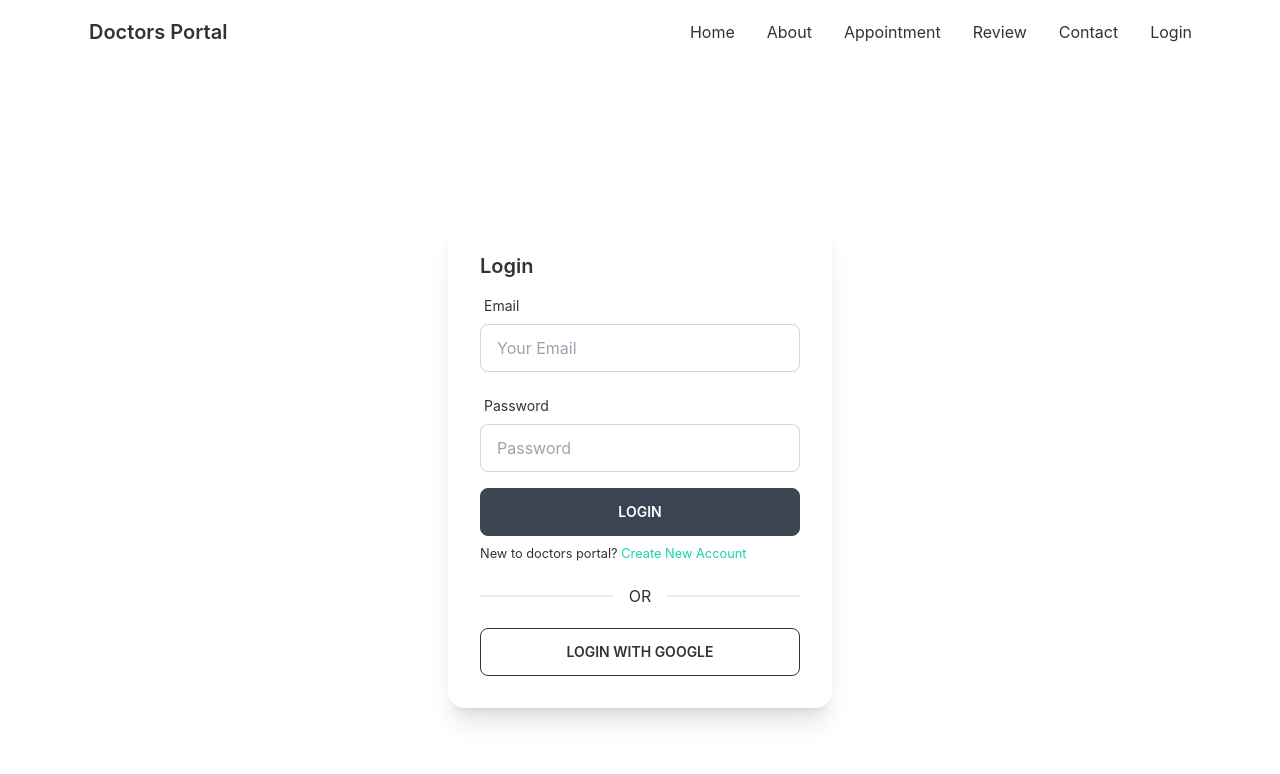
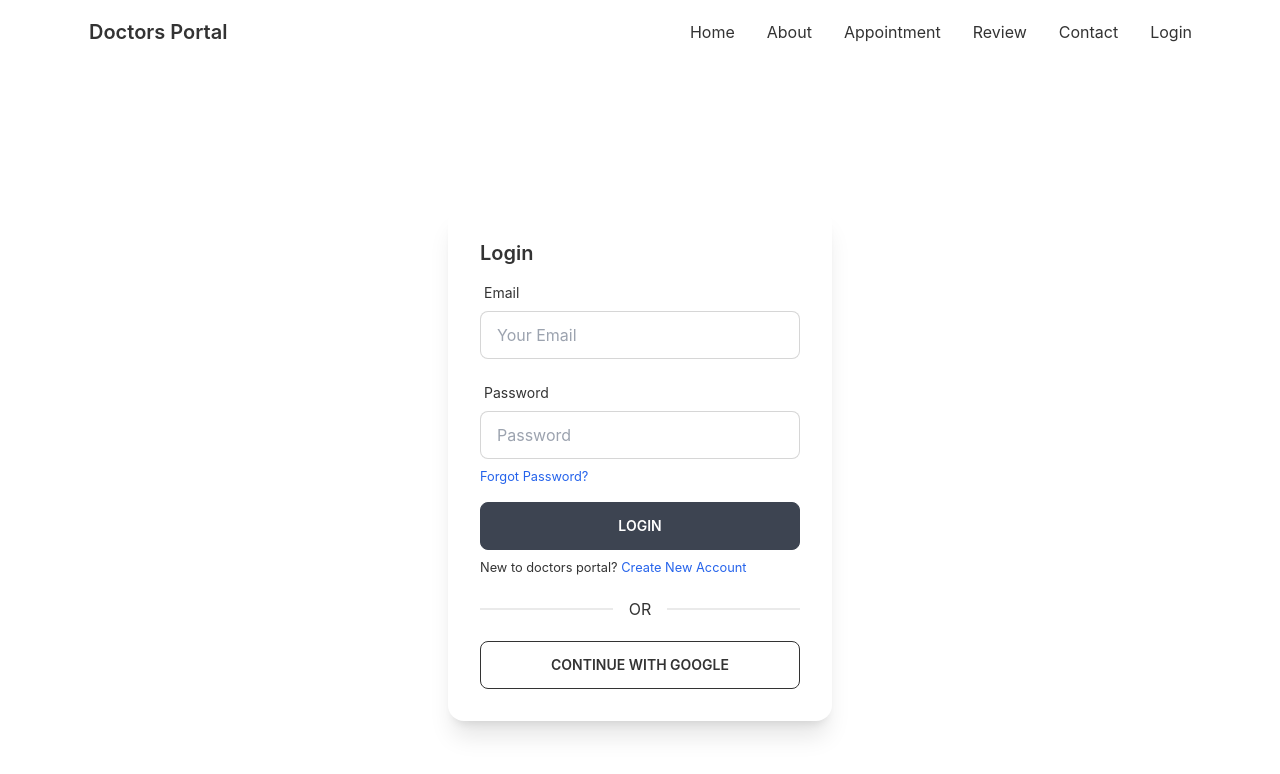
Before and after one commit to sayedmdsafwan/doctors-portal-client, a React (Create React App) app: page /login in a window 1280 px wide. Shown: the top 774 px of the page. Built offline with nearby package versions, Linux system fonts and the light colour scheme; no server answers.

Commit message:
Email verification system added

```diff
--- a/src/components/Pages/Login/Login.js
+++ b/src/components/Pages/Login/Login.js
@@ -1,5 +1,6 @@
 import React, { useEffect } from "react";
 import {
+    useSendPasswordResetEmail,
     useSignInWithEmailAndPassword,
     useSignInWithGoogle,
 } from "react-firebase-hooks/auth";
@@ -13,6 +14,8 @@ const Login = () => {
         useSignInWithGoogle(auth);
     const [signInWithEmailAndPassword, user, loading, error] =
         useSignInWithEmailAndPassword(auth);
+    const [sendPasswordResetEmail, sending, resetError] =
+        useSendPasswordResetEmail(auth);
 
     const navigate = useNavigate();
     const location = useLocation();
@@ -22,6 +25,7 @@ const Login = () => {
     const {
         register,
         handleSubmit,
+        getValues,
         formState: { errors },
         reset,
     } = useForm();
@@ -29,6 +33,16 @@ const Login = () => {
     const onSubmit = (data) => {
         signInWithEmailAndPassword(data.email, data.password);
         reset();
+    };
+
+    const resetYourPassword = async () => {
+        const email = getValues("email");
+        if (email) {
+            await sendPasswordResetEmail(email);
+            alert("Sent email");
+        } else {
+            alert("Please enter your email address");
+        }
     };
 
     useEffect(() => {
@@ -47,7 +61,7 @@ const Login = () => {
         );
     }
 
-    if (loading || gLoading) {
+    if (loading || gLoading || sending) {
         return <Loading />;
     }
 
@@ -110,6 +124,12 @@ const Login = () => {
                                     },
                                 })}
                             />
+                            <small
+                                onClick={resetYourPassword}
+                                className="mt-2 cursor-pointer text-blue-600"
+                            >
+                                Forgot Password?
+                            </small>
                             <label className="label">
                                 {errors.password?.type === "required" && (
                                     <span className="label-text-alt text-red-400">
@@ -133,7 +153,7 @@ const Login = () => {
 
                     <small>
                         New to doctors portal?{" "}
-                        <Link to="/signup" className="text-secondary">
+                        <Link to="/signup" className="text-blue-600">
                             Create New Account
                         </Link>
                     </small>
@@ -143,7 +163,7 @@ const Login = () => {
                         onClick={() => signInWithGoogle()}
                         className="btn btn-outline"
                     >
-                        Login With Google
+                        Continue With Google
                     </button>
                 </div>
             </div>
--- a/src/components/Pages/Login/RequireAuth.js
+++ b/src/components/Pages/Login/RequireAuth.js
@@ -1,11 +1,17 @@
 import React from "react";
-import { useAuthState } from "react-firebase-hooks/auth";
+import {
+    useAuthState,
+    useSendEmailVerification,
+} from "react-firebase-hooks/auth";
 import { Navigate, useLocation } from "react-router-dom";
 import auth from "../../../firebase.init";
 import Loading from "../Shared/Loading";
 
 const RequireAuth = ({ children }) => {
-    const [user, loading, error] = useAuthState(auth);
+    const [user, loading] = useAuthState(auth);
+    const [sendEmailVerification, sending, error] =
+        useSendEmailVerification(auth);
+
     const location = useLocation();
 
     if (loading) {
@@ -15,6 +21,32 @@ const RequireAuth = ({ children }) => {
     if (!user) {
         return <Navigate to="/login" state={{ from: location }} replace />;
     }
+
+    if (
+        user.providerData[0]?.providerId === "password" &&
+        !user.emailVerified
+    ) {
+        return (
+            <div className="text-center mt-20">
+                <h3 className="text-red-500">Your Email is not verified!!</h3>
+                <h5 className="text-accent my-4">
+                    {" "}
+                    Please Verify your email address
+                </h5>
+                <button
+                    className="btn btn-primary mb-4 text-white"
+                    onClick={async () => {
+                        await sendEmailVerification();
+                        alert("Sent email");
+                    }}
+                >
+                    Send Verification Email Again
+                </button>
+                <p>If verified, just refresh the page to see the content</p>
+            </div>
+        );
+    }
+
     return children;
 };
 
--- a/src/components/Pages/Login/SignUp.js
+++ b/src/components/Pages/Login/SignUp.js
@@ -14,7 +14,9 @@ const SignUp = () => {
         useSignInWithGoogle(auth);
     const [updateProfile, updating, updateError] = useUpdateProfile(auth);
     const [createUserWithEmailAndPassword, user, loading, error] =
-        useCreateUserWithEmailAndPassword(auth);
+        useCreateUserWithEmailAndPassword(auth, {
+            sendEmailVerification: true,
+        });
 
     const {
         register,
@@ -158,7 +160,7 @@ const SignUp = () => {
                     <p>
                         <small>
                             Already have an account?{" "}
-                            <Link className="text-primary" to="/login">
+                            <Link className="text-blue-600" to="/login">
                                 Please login
                             </Link>
                         </small>
```
